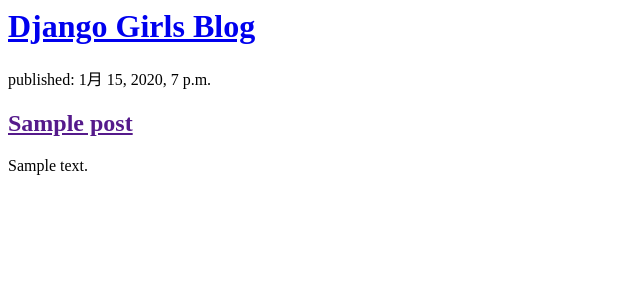
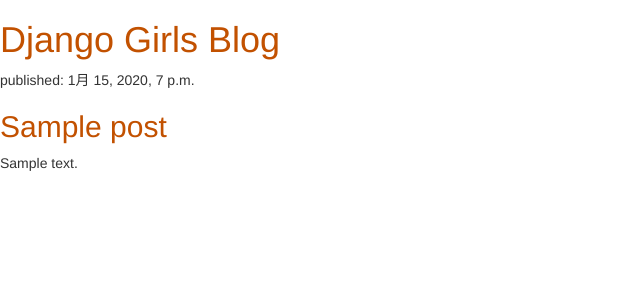
Before and after one commit to SBSI1404/my-first-blog, a Django app: page / in a window 1280 px wide. Shown: the top 300 px of the page, without its empty margins (0-640 px from the left). Run offline with Django 3.2, Linux system fonts and the light colour scheme; tables that the repository leaves empty hold one stand-in row (values such as "Sample post"); some libraries are stand-ins or nearby versions.

Commit message:
色付け

```diff
--- /dev/null
+++ b/blogx/static/css/blog.css
@@ -0,0 +1,3 @@
+h1 a, h2 a {
+    color: #C25100;
+}
--- a/blogx/templates/blogx/post_list.html
+++ b/blogx/templates/blogx/post_list.html
@@ -1,6 +1,10 @@
+{% load static %}
 <html>
     <head>
         <title>Django Girls blog</title>
+        <link rel="stylesheet" href="//maxcdn.bootstrapcdn.com/bootstrap/3.2.0/css/bootstrap.min.css">
+        <link rel="stylesheet" href="//maxcdn.bootstrapcdn.com/bootstrap/3.2.0/css/bootstrap-theme.min.css">
+        <link rel="stylesheet" href="{% static 'css/blog.css' %}">
     </head>
     <body>
         <div>
```
